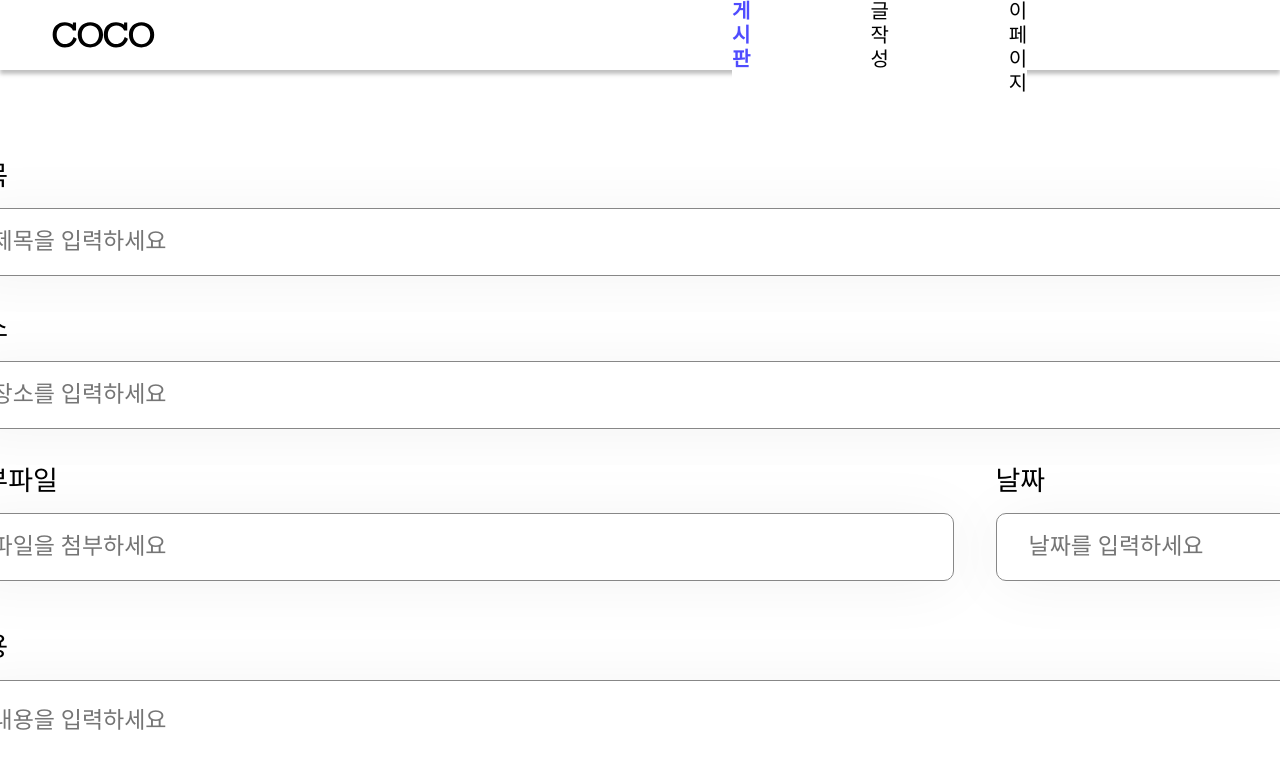
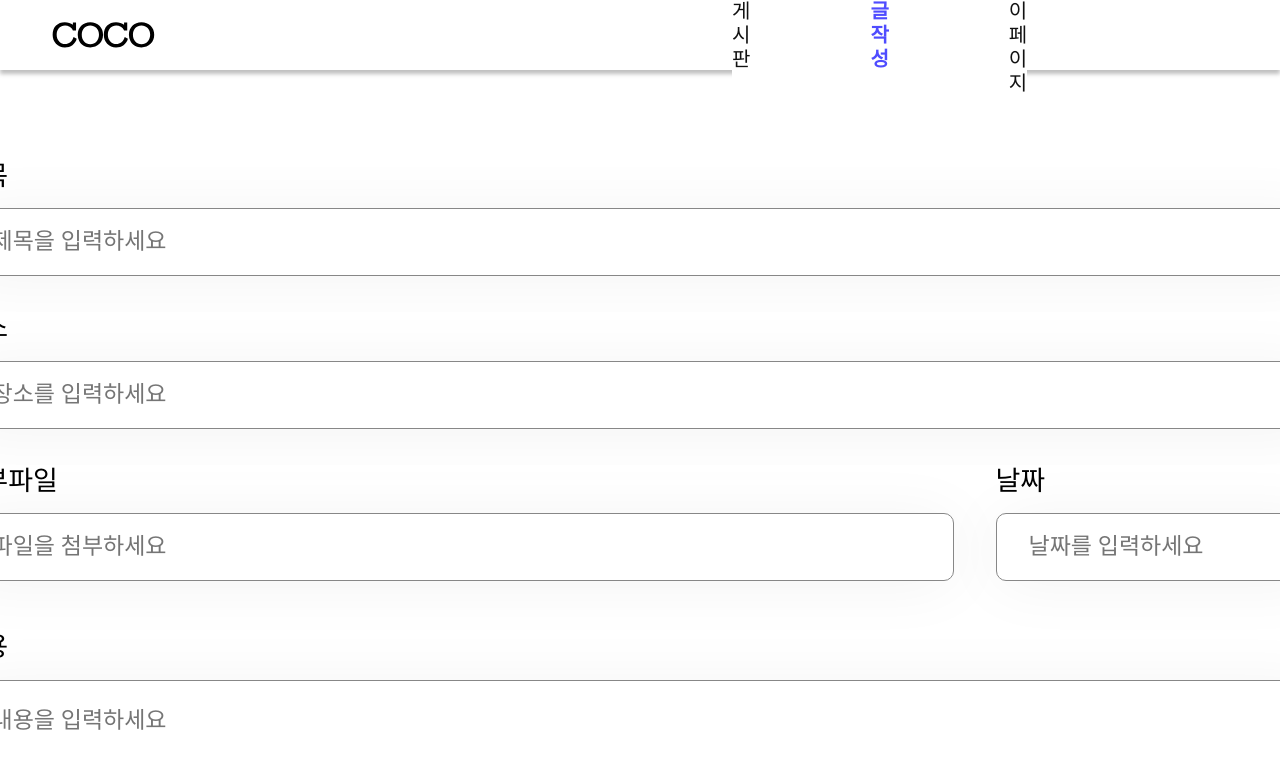
Before and after one commit to COCO-Service/FE-COCO, a React (Vite) app in the folder coco-project/: page /StudentWritingPage in a window 1280 px wide. Shown: the top 768 px of the page. Built offline with nearby package versions, Linux system fonts and the light colour scheme.

Commit message:
header 수정

```diff
--- a/coco-project/src/components/header/WriteHeader.jsx
+++ b/coco-project/src/components/header/WriteHeader.jsx
@@ -1,14 +1,18 @@
 import styled from "styled-components";
 import COCOLogo from "../../assets/COCOLogo.svg";
+import { useLocation } from "react-router-dom";
+import { css } from "styled-components";
 
 export const WriteHeader = () => {
+  const { pathname } = useLocation();
+
   return (
     <HeaderAll>
       <Logo src={COCOLogo} />
       <NavAll>
-        <BoardNav>게시판</BoardNav>
-        <WriteNav>글 작성</WriteNav>
-        <MyPageNav>마이페이지</MyPageNav>
+        <BoardNav pathname={pathname}>게시판</BoardNav>
+        <WriteNav pathname={pathname}>글 작성</WriteNav>
+        <MyPageNav pathname={pathname}>마이페이지</MyPageNav>
       </NavAll>
       <LogoutBtn>로그아웃</LogoutBtn>
     </HeaderAll>
@@ -40,21 +44,48 @@ const NavAll = styled.div`
 
 const BoardNav = styled.div`
   font-size: 20px;
-  color: #4f4cff;
-  font-weight: 700;
+  font-weight: 300;
   cursor: pointer;
+
+  ${({ pathname }) =>
+    pathname === "/"
+      ? css`
+          color: #4f4cff;
+          font-weight: 700;
+        `
+      : css`
+          color: #111111;
+        `}
 `;
 
 const WriteNav = styled.div`
   font-size: 20px;
   font-weight: 300;
   cursor: pointer;
+  ${({ pathname }) =>
+    pathname === "/StudentWritingPage"
+      ? css`
+          color: #4f4cff;
+          font-weight: 700;
+        `
+      : css`
+          color: #111111;
+        `}
 `;
 
 const MyPageNav = styled.div`
   font-size: 20px;
   font-weight: 300;
   cursor: pointer;
+  ${({ pathname }) =>
+    pathname === "/"
+      ? css`
+          color: #4f4cff;
+          font-weight: 700;
+        `
+      : css`
+          color: #111111;
+        `}
 `;
 
 const LogoutBtn = styled.div`
```
